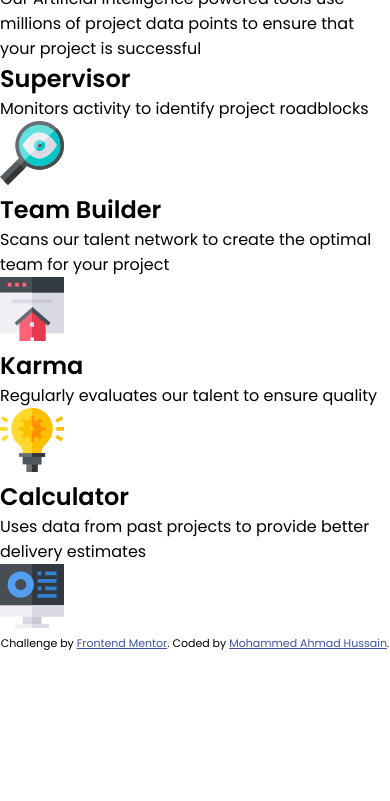
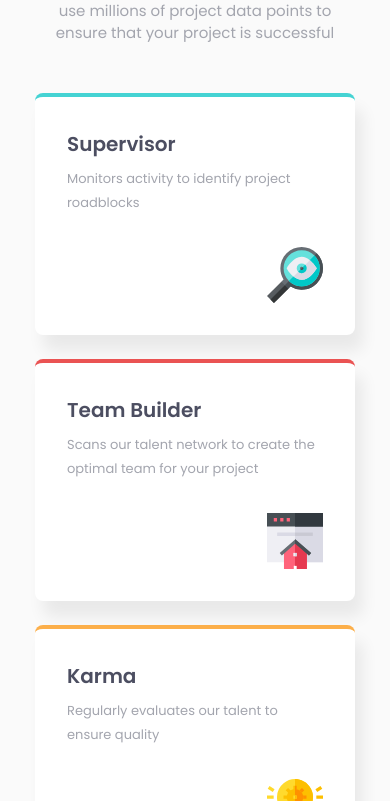
Before and after one commit to mah07308/FM-Four-Card-Feature-Section, a plain HTML site: page index.html in a window 390 px wide. Shown: the part 175-976 px from the top of the page. Before the commit the page ends 844 px from the top, so only its background shows below. Drawn offline with Linux system fonts and the light colour scheme.

Commit message:
Completed mobile design

```diff
--- a/index.html
+++ b/index.html
@@ -24,37 +24,53 @@
     <link rel="stylesheet" href="style.css" />
   </head>
   <body>
-    <main class="container">
-      <h1>
-        Reliable, efficient delivery <br />
-        <span>Powered by Technology</span>
+    <main class="main__container">
+      <h1 class="main__heading">
+        <span class="main__heading--light">Reliable, efficient delivery</span>
+        <br />
+        Powered by Technology
       </h1>
-      <p>
+      <p class="main__description">
         Our Artificial Intelligence powered tools use millions of project data
         points to ensure that your project is successful
       </p>
 
-      <div class="card">
-        <h2>Supervisor</h2>
-        <p>Monitors activity to identify project roadblocks</p>
-        <img src="./images/icon-supervisor.svg" alt="" />
-      </div>
-      <div class="card">
-        <h2>Team Builder</h2>
-        <p>
-          Scans our talent network to create the optimal team for your project
-        </p>
-        <img src="./images/icon-team-builder.svg" alt="" />
-      </div>
-      <div class="card">
-        <h2>Karma</h2>
-        <p>Regularly evaluates our talent to ensure quality</p>
-        <img src="./images/icon-karma.svg" alt="" />
-      </div>
-      <div class="card">
-        <h2>Calculator</h2>
-        <p>Uses data from past projects to provide better delivery estimates</p>
-        <img src="./images/icon-calculator.svg" alt="" />
+      <div class="cards__container">
+        <div class="card card--supervisor">
+          <h2 class="card__heading">Supervisor</h2>
+          <p class="card__description">
+            Monitors activity to identify project roadblocks
+          </p>
+          <img class="card__image" src="./images/icon-supervisor.svg" alt="" />
+        </div>
+        <div class="two-card-container">
+          <div class="card card--team-builder">
+            <h2 class="card__heading">Team Builder</h2>
+            <p class="card__description">
+              Scans our talent network to create the optimal team for your
+              project
+            </p>
+            <img
+              class="card__image"
+              src="./images/icon-team-builder.svg"
+              alt=""
+            />
+          </div>
+          <div class="card card--karma">
+            <h2 class="card__heading">Karma</h2>
+            <p class="card__description">
+              Regularly evaluates our talent to ensure quality
+            </p>
+            <img class="card__image" src="./images/icon-karma.svg" alt="" />
+          </div>
+        </div>
+        <div class="card card--calculator">
+          <h2 class="card__heading">Calculator</h2>
+          <p class="card__description">
+            Uses data from past projects to provide better delivery estimates
+          </p>
+          <img class="card__image" src="./images/icon-calculator.svg" alt="" />
+        </div>
       </div>
     </main>
 
--- a/style.css
+++ b/style.css
@@ -1,3 +1,59 @@
+/* Reset */
+
+/* Box sizing rules */
+*,
+*::before,
+*::after {
+  box-sizing: border-box;
+}
+
+/* Remove default margin and padding */
+body,
+h1,
+h2,
+h3,
+h4,
+p,
+figure,
+blockquote,
+dl,
+dd {
+  margin: 0;
+}
+
+* {
+  padding: 0;
+}
+
+/* Set core root defaults */
+html:focus-within {
+  scroll-behavior: smooth;
+}
+
+/* Set core body defaults */
+body {
+  min-height: 100vh;
+  text-rendering: optimizeSpeed;
+  line-height: 1.5;
+}
+
+/* Make images easier to work with */
+img,
+picture {
+  max-width: 100%;
+  display: block;
+}
+
+/* Inherit fonts for inputs and buttons */
+input,
+button,
+textarea,
+select {
+  font: inherit;
+}
+
+/* Global Styles */
+
 :root {
   /* Primary Colors */
   --red: hsl(0, 78%, 62%);
@@ -6,20 +62,14 @@
   --blue: hsl(212, 86%, 64%);
 
   /* Neutral Colors */
-  --very-dark-blue: hsl(234, 12%, 34%);
+  --very-dark-blue: #4c4e61;
   --grayish-blue: hsl(229, 6%, 66%);
   --very-light-gray: hsl(0, 0%, 98%);
 }
 
-*,
-*::before,
-*::after {
-  box-sizing: border-box;
-}
-
-* {
-  margin: 0;
-  padding: 0;
+p {
+  font-size: 0.9375rem;
+  color: var(--grayish-blue);
 }
 
 body {
@@ -28,8 +78,84 @@ body {
   flex-direction: column;
   align-items: center;
   justify-content: center;
-  min-height: 100vh;
+  /* background-color: #333; */
+  background-color: var(--very-light-gray);
+  color: var(--very-dark-blue);
 }
+
+/* Mobile Styles */
+
+.main__container {
+  width: 100vw;
+  max-width: 24rem;
+  padding: 4rem 2rem;
+}
+
+.main__heading {
+  font-size: 1.5rem;
+  text-align: center;
+}
+
+.main__heading--light {
+  font-weight: 200;
+  text-align: left;
+}
+
+.main__description {
+  text-align: center;
+  margin: 1rem 0;
+}
+
+.cards__container {
+  margin-top: 3rem;
+}
+
+.card {
+  background-color: #fff;
+  display: flex;
+  flex-direction: column;
+  gap: 0.5rem;
+  padding: 2rem;
+  margin: 1.5rem 0;
+  box-shadow: 0.5rem 1rem 1rem 0 rgba(0, 0, 0, 0.07);
+  border-radius: 0.5rem;
+}
+
+.card__heading {
+  font-size: 1.25rem;
+}
+
+.card__description {
+  font-size: 0.8125rem;
+  line-height: 1.5rem;
+}
+
+.card__image {
+  width: 3.5rem;
+  height: 3.5rem;
+  align-self: flex-end;
+  margin-top: 1.5rem;
+}
+
+.card--supervisor {
+  border-top: 0.3rem solid var(--cyan);
+}
+
+.card--team-builder {
+  border-top: 0.3rem solid var(--red);
+}
+.card--karma {
+  border-top: 0.3rem solid var(--orange);
+}
+.card--calculator {
+  border-top: 0.3rem solid var(--blue);
+}
+
+footer {
+  margin-bottom: 1rem;
+}
+
+/* FM Styles */
 
 .attribution {
   font-size: 11px;
```
